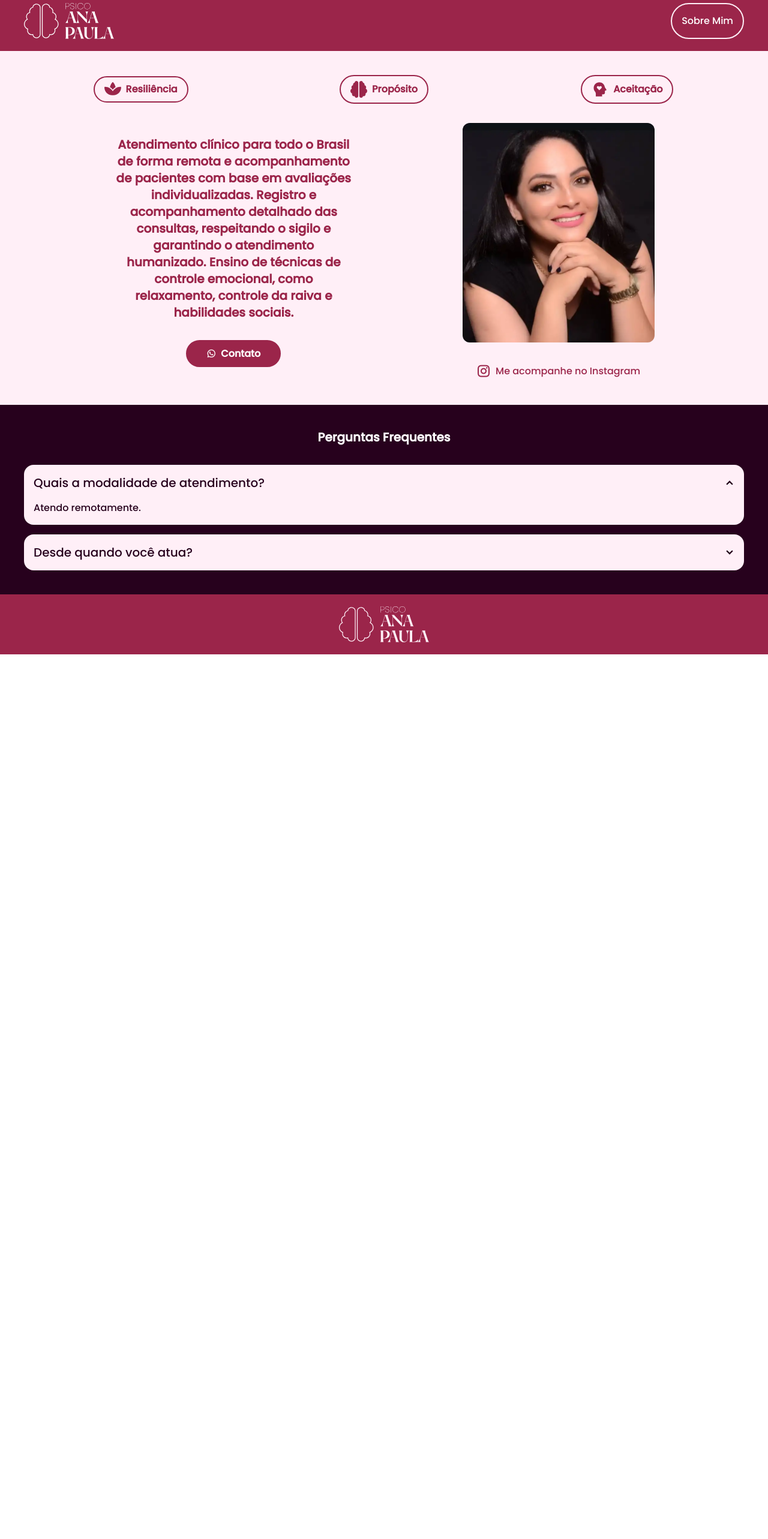
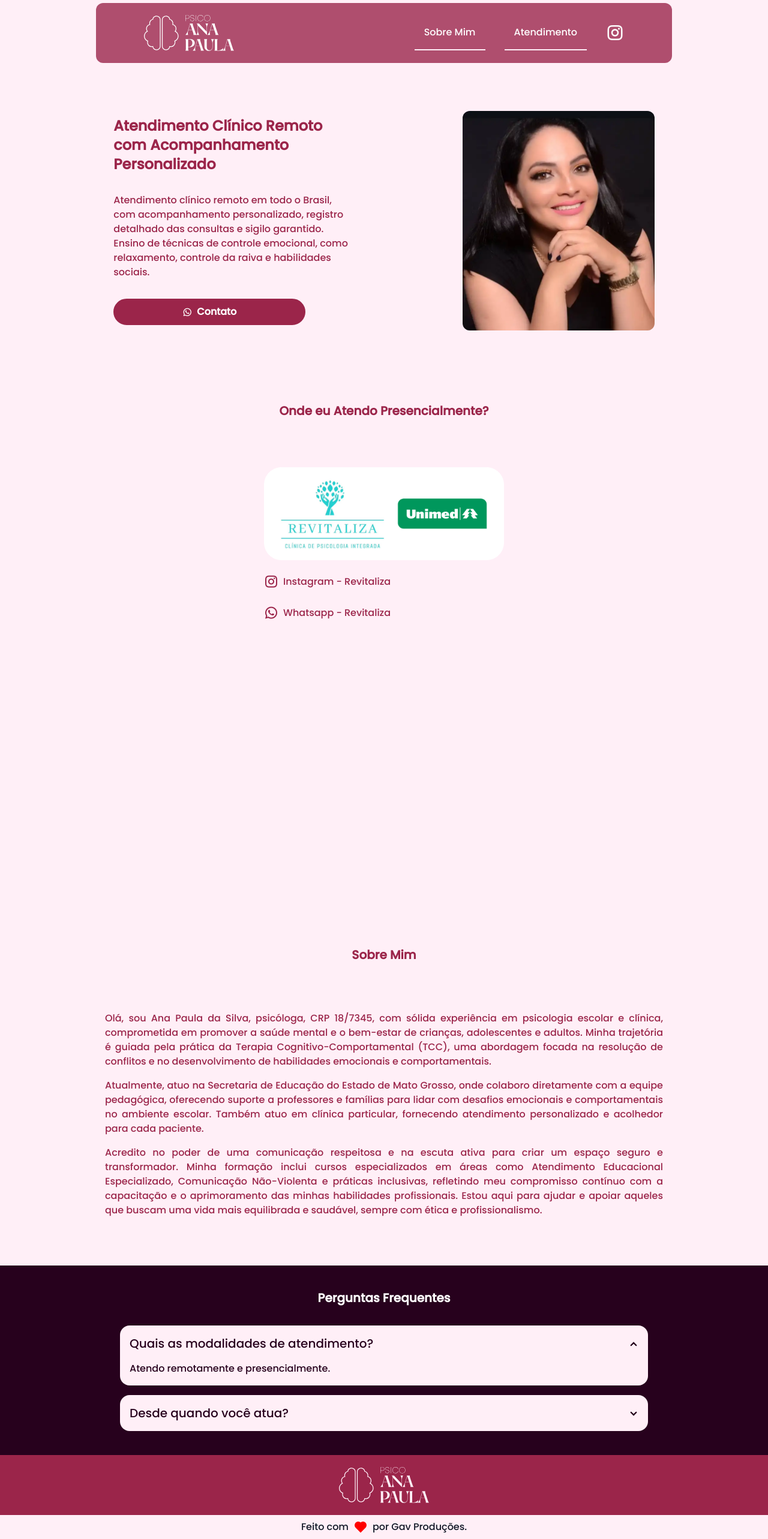
Before and after one commit to GSGustavo/psicoanapaula, a Vue app: page / in a window 1280 px wide. Shown: the part 15-2581 px from the top of the page at 60% size. Before the commit the page ends 1106 px from the top, so only its background shows below. Built offline with nearby package versions, Linux system fonts and the light colour scheme; grey boxes are pictures that could not be loaded.

Commit message:
Parando pq ta chovendo

```diff
--- a/index.html
+++ b/index.html
@@ -1,5 +1,5 @@
 <!doctype html>
-<html lang="en">
+<html lang="pt-br" class="bg-primary scroll-smooth">
   <head>
     <meta charset="UTF-8" />
     <link rel="icon" type="image/svg+xml" href="./src/assets/icon.svg" />
--- a/src/components/Footer.vue
+++ b/src/components/Footer.vue
@@ -6,12 +6,24 @@ import Logo from '../components/icons/Logo.vue'
 </script>
 
 <template>
-    <header class="flex py-5 px-10 justify-center items-center bg-rose">
+    <footer class="flex py-5 px-10 justify-center items-center bg-rose">
 		<div >
 			<a href="/">
 				<Logo class="w-[150px] fill-primary"/>
 			</a>
 		</div>
 
-	</header>
+	</footer>
+	<div class="w-full items-center justify-center flex p-2">
+		<p class=" text-gray-900  flex">
+			Feito com
+			<svg xmlns="http://www.w3.org/2000/svg" viewBox="0 0 24 24" width='24' height='24' class="inline mx-2"
+				fill="red">
+				<path
+					d="M12.001 4.52853C14.35 2.42 17.98 2.49 20.2426 4.75736C22.5053 7.02472 22.583 10.637 20.4786 12.993L11.9999 21.485L3.52138 12.993C1.41705 10.637 1.49571 7.01901 3.75736 4.75736C6.02157 2.49315 9.64519 2.41687 12.001 4.52853Z">
+				</path>
+			</svg>
+			<a target="_blank" href="https://gavproducoes.com.br/">por Gav Produções.</a>
+		</p>
+	</div>
 </template>
--- a/src/components/Header.vue
+++ b/src/components/Header.vue
@@ -3,12 +3,32 @@ import { RouterLink } from 'vue-router';
 import Logo from '../components/icons/Logo.vue'
 
 export default {
-	components: { Logo, RouterLink }
+	components: { Logo, RouterLink },
+	methods: {
+		prevent(e) {
+			e.preventDefault();
+
+			document.getElementById("atendimento").scrollIntoView({
+				behavior: "smooth", // Faz a rolagem ser suave
+				block: "start" // Alinha o elemento ao topo da tela
+			});
+		},
+		preventabout(e) {
+			e.preventDefault();
+
+			document.getElementById("about").scrollIntoView({
+				behavior: "smooth", // Faz a rolagem ser suave
+				block: "start" // Alinha o elemento ao topo da tela
+			});
+		}
+	}
 }
 </script>
 
 <template>
-	<header class="flex py-5 px-10 justify-between items-center bg-rose text-white">
+	<header class="flex items-center justify-center  py-5 px-10   text-white top-0 fixed w-full">
+		<div class="container flex justify-between items-center w-full bg-rose px-20 py-5 rounded-xl "
+			style="backdrop-filter: blur(8px); background-color: hsla(341, 61%, 38%, .8);">
 			<div>
 				<a href="/">
 					<Logo fill="white" class="w-[150px]" />
@@ -51,18 +71,34 @@ export default {
 					</div>
 				</div>
 				<div class="sm:hidden lg:flex">
-				<ul>
-					<RouterLink to="/about">
+					<ul class="flex items-center gap-8">
+						<!-- <RouterLink to="/about">
 							<li
-							class="border-2 rounded-full border-primary p-4 hover:bg-primary hover:text-rose transition-all duration-100">
+								class="border-b-2 border-b-primary p-4 hover:bg-primary hover:text-rose transition-all duration-100">
 								Sobre Mim
 							</li>
-					</RouterLink>
+						</RouterLink> -->
 
+						<li
+							class="border-b-2 border-b-primary p-4 hover:bg-primary hover:text-rose transition-all duration-100">
+							<a v-on:click="preventabout" href="#about">Sobre Mim</a>
+						</li>
+						<li
+							class="border-b-2 border-b-primary p-4 hover:bg-primary hover:text-rose transition-all duration-100">
+							<a v-on:click="prevent" href="#atendimento">Atendimento</a>
+						</li>
+
+						<li>
+							<a target="_blank" href="https://www.instagram.com/psi.anapaulasilva/">
+								<i class="ri-instagram-line text-3xl"></i>
+							</a>
+						</li>
 
 					</ul>
 				</div>
 
 			</div>
+		</div>
+
 	</header>
 </template>
--- a/src/pages/Index.vue
+++ b/src/pages/Index.vue
@@ -6,7 +6,16 @@ import IconAceitacao from '../components/icons/IconAceitacao.vue';
 import IconProposito from '../components/icons/IconProposito.vue';
 import IconResiliencia from '../components/icons/IconResiliencia.vue'
 export default {
-	components: { Badge, IconResiliencia, IconProposito, IconAceitacao, App }
+	components: { Badge, IconResiliencia, IconProposito, IconAceitacao, App },
+	data() {
+
+	},
+	setup() {
+
+
+
+	},
+
 }
 
 
@@ -16,9 +25,9 @@ export default {
 <template>
 	<!-- <App> -->
 	<!-- hero -->
-		<div class="flex flex-col gap-8 p-10 bg-primary">
+	<div class="flex flex-col gap-8 p-10 mt-40">
 		<!-- badges -->
-			<div class="grid grid-cols-2 md:grid-cols-3 gap-4 place-items-center">
+		<!-- <div class="grid grid-cols-2 md:grid-cols-3 gap-4 place-items-center">
 			<Badge>
 				<IconResiliencia class=" w-7 fill-rose" />
 				<p class="text-rose font-black">Resiliência</p>
@@ -32,24 +41,27 @@ export default {
 				<p class="text-rose font-black">Aceitação</p>
 			</Badge>
 
-			</div>
+		</div> -->
 		<!-- badges -->
 
 		<!-- introduction -->
 		<div class="flex flex-col md:flex-row lg:flex-row gap-8 justify-evenly items-center">
-				<div class="flex flex-col items-center gap-8">
-					<p class="font-black text-rose text-center leading-7 text-xl lg:w-[400px]">
-						Atendimento clínico para todo o Brasil de forma remota e acompanhamento de pacientes com base em avaliações individualizadas.
-						Registro
-						e acompanhamento detalhado das consultas, respeitando o sigilo e garantindo o atendimento
-						humanizado. Ensino de técnicas de controle emocional, como relaxamento, controle da raiva e
-						habilidades sociais.
+			<div class="flex flex-col gap-8 text-rose max-w-[400px]">
+				<h1 class="text-2xl font-black">
+					Atendimento Clínico Remoto com Acompanhamento Personalizado
+				</h1>
+				<p class="  text-md lg:w-[400px]">
+					Atendimento clínico remoto em todo o Brasil, com acompanhamento personalizado, registro detalhado
+					das consultas e sigilo garantido. Ensino de técnicas de controle emocional, como relaxamento,
+					controle da raiva e habilidades sociais.
 				</p>
 				<a target="_blank"
 					href="https://api.whatsapp.com/send?phone=5565996629088&text=Ola,%20gostaria%20de%20entender%20mais%20sobre%20seu%20servi%C3%A7o,%20me%20chamo"
-						class="bg-rose text-white py-2 px-8 rounded-full hover:bg-transparent hover:text-rose border-2 border-rose transition-all duration-150  mx-auto">
+					class="bg-rose text-white py-2 px-8 max-w-80 rounded-full hover:bg-transparent hover:text-rose border-2 border-rose transition-all duration-150 items-center">
+					<div class="flex items-center w-full justify-center">
 						<i class="ri-whatsapp-line"></i>
 						<p class="font-black inline-block ms-2">Contato</p>
+					</div>
 				</a>
 			</div>
 			<!-- photo and socials -->
@@ -58,13 +70,13 @@ export default {
 				<img class="rounded-xl w-80" src="../assets/img/hero-photo.webp" alt="">
 				<!-- photo -->
 				<!-- socials -->
-					<div class="flex  text-rose">
+				<!-- <div class="flex  text-rose">
 					<a target="_blank" class="flex gap-2 items-center justify-center"
 						href="https://www.instagram.com/psi.anapaulasilva/">
 						<i class="ri-instagram-line text-2xl "></i>
 						Me acompanhe no Instagram
 					</a>
-					</div>
+				</div> -->
 				<!-- socials -->
 			</div>
 			<!-- photo and socials -->
@@ -75,22 +87,111 @@ export default {
 	</div>
 	<!-- hero -->
 
+	<!-- onde eu atendo -->
+
+	<div class="my-20" id="atendimento">
+		<div class="container flex flex-col justify-center mx-auto gap-20">
+			<div class="mx-auto">
+				<p class="text-rose text-xl font-black text-center">
+					Onde eu Atendo Presencialmente?
+				</p>
+			</div>
+			<div class="flex sm:flex-col justify-between items-center mx-auto gap-40">
+				<div class="flex flex-col gap-5 max-w-[400px]">
+					<img class="" width="100%" src="../assets/img/revitaliza-unimed.png" alt="">
+					<div class="flex  text-rose">
+						<a target="_blank" class="flex gap-2 items-center justify-center"
+							href="https://www.instagram.com/revitaliza_psicologia/">
+							<i class="ri-instagram-line text-2xl "></i>
+							Instagram - Revitaliza
+						</a>
+					</div>
+					<div class="flex  text-rose">
+						<a target="_blank" class="flex gap-2 items-center justify-center"
+							href="https://wa.me/5565999800108">
+							<i class="ri-whatsapp-line text-2xl "></i>
+							Whatsapp - Revitaliza
+						</a>
+					</div>
+				</div>
+
+				<iframe class="rounded-xl w-[600px] sm:w-full h-[300px]"
+					src="https://www.google.com/maps/embed?pb=!1m18!1m12!1m3!1d1139.5735800613068!2d-56.05954733037993!3d-15.6035478073834!2m3!1f0!2f0!3f0!3m2!1i1024!2i768!4f13.1!3m3!1m2!1s0x939db18e8f84bc0d%3A0xbc47338dae7f2c2!2sRevitaliza%20Cl%C3%ADnica%20de%20Psicologia%20Integrada!5e1!3m2!1sen!2sbr!4v1739061275204!5m2!1sen!2sbr"
+					style="border:0;" allowfullscreen="" loading="lazy"
+					referrerpolicy="no-referrer-when-downgrade"></iframe>
+
+			</div>
+		</div>
+	</div>
+
+	<!-- onde eu atendo -->
+
+	<!-- about -->
+
+	<div class="my-20" id="about">
+		<div class="container flex flex-col justify-center mx-auto gap-20">
+			<div class="mx-auto">
+				<p class="text-rose text-xl font-black text-center">
+					Sobre Mim
+				</p>
+			</div>
+			<div class="flex flex-col gap-4 text-justify text-rose">
+				<p>
+					Olá, sou Ana Paula da Silva, psicóloga, CRP 18/7345, com sólida experiência em psicologia escolar e
+					clínica, comprometida
+					em promover a saúde mental e o bem-estar de crianças, adolescentes e adultos. Minha trajetória é
+					guiada pela
+					prática da Terapia Cognitivo-Comportamental (TCC), uma abordagem focada na resolução de conflitos e
+					no
+					desenvolvimento de habilidades emocionais e comportamentais.
+				</p>
+
+
+
+				<p>
+					Atualmente, atuo na Secretaria de Educação do Estado de Mato Grosso, onde colaboro diretamente com a
+					equipe
+					pedagógica, oferecendo suporte a professores e famílias para lidar com desafios emocionais e
+					comportamentais
+					no ambiente escolar. Também atuo em clínica particular, fornecendo atendimento personalizado e
+					acolhedor
+					para cada paciente.
+				</p>
+
+
+
+				<p>
+					Acredito no poder de uma comunicação respeitosa e na escuta ativa para criar um espaço seguro e
+					transformador. Minha formação inclui cursos especializados em áreas como Atendimento Educacional
+					Especializado, Comunicação Não-Violenta e práticas inclusivas, refletindo meu compromisso contínuo
+					com a
+					capacitação e o aprimoramento das minhas habilidades profissionais.
+					Estou aqui para ajudar e apoiar aqueles que buscam uma vida mais equilibrada e saudável, sempre com
+					ética e
+					profissionalismo.
+				</p>
+			</div>
+		</div>
+	</div>
+
+	<!-- about -->
+
 	<!-- qa -->
-		<div class="flex flex-col gap-8 p-10 bg-rose-secondary">
+	<div class="bg-rose-secondary">
+		<div class="container flex flex-col gap-8 p-10 mx-auto">
 			<div>
 				<p class="text-white text-xl font-black text-center">
 					Perguntas Frequentes
 				</p>
 			</div>
 			<div class="flex flex-col gap-4">
-
 				<div class="collapse collapse-arrow bg-primary text-rose-secondary">
 					<input type="radio" name="my-accordion-2" checked="checked" />
 					<div class="collapse-title text-xl font-medium">
-						Quais a modalidade de atendimento?
+						Quais as modalidades de atendimento?
 					</div>
 					<div class="collapse-content">
-						<p>Atendo remotamente.</p>
+						<p>Atendo remotamente e presencialmente.</p>
 					</div>
 				</div>
 				<div class="collapse collapse-arrow bg-primary text-rose-secondary">
@@ -102,9 +203,7 @@ export default {
 						<p>Desde 2022.</p>
 					</div>
 				</div>
-
-
-
+			</div>
 		</div>
 	</div>
 	<!-- qa -->
```
Also changed, not shown: src/assets/img/revitaliza-unimed.png (added), 1 other file (tests, documents, lock files or other folders). Lines whose indentation alone changed are shown as unchanged.
